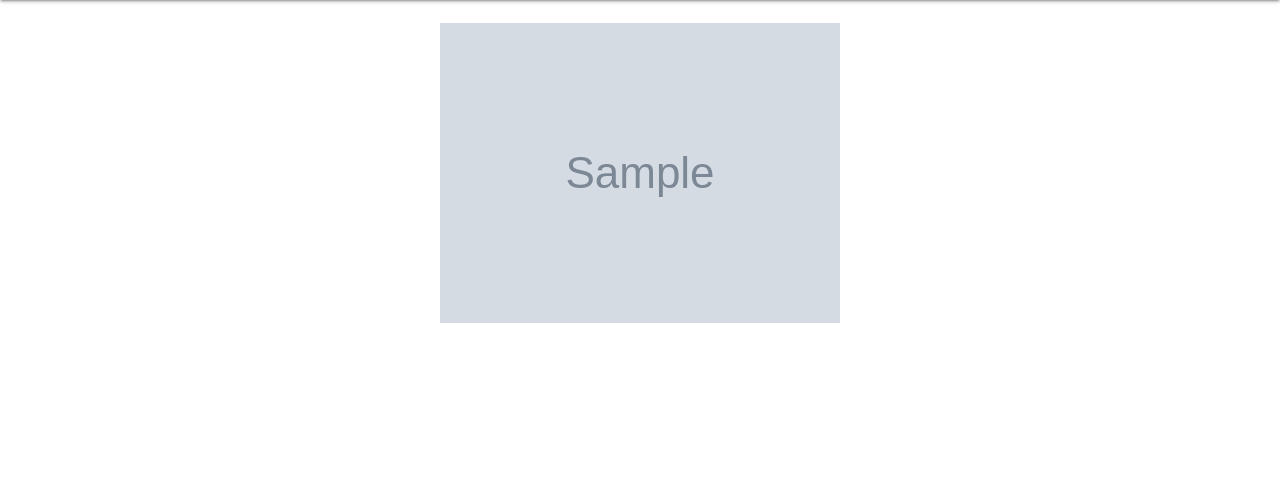
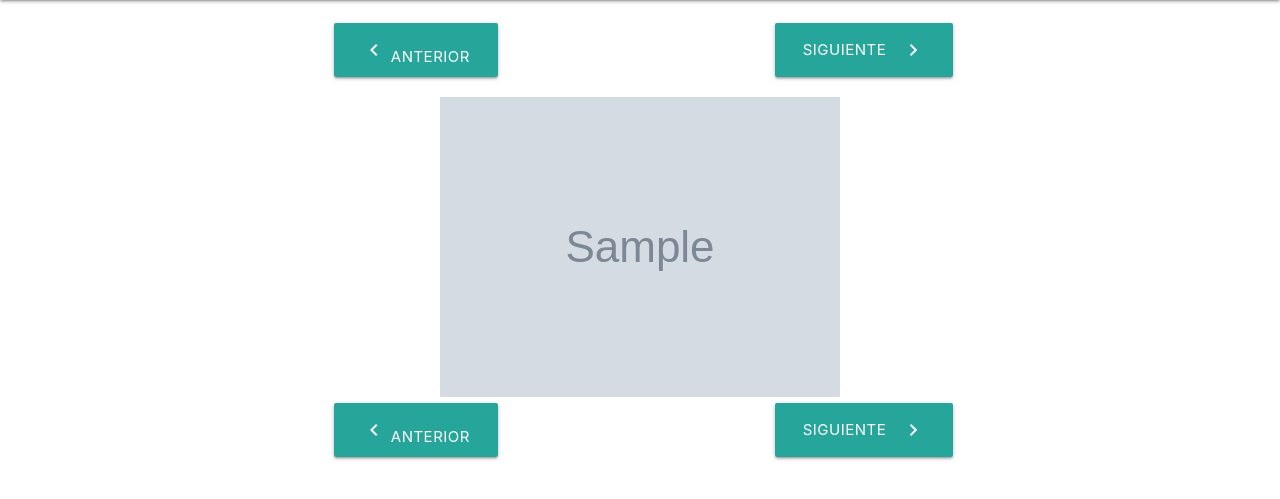
Before and after one commit to ManmadeArc/AnimeManga-App, a Flask app: template Templates/cascade.jinja in a window 1280 px wide. Shown: the part 64-563 px from the top of the page. Run offline with Flask 2, Linux system fonts and the light colour scheme; the template is opened without the code that fills it: most values are stand-ins (such as "Sample title", 1, 10 or a date in 2020); grey boxes marked "Sample" are stand-in pictures; some libraries are stand-ins or nearby versions.

Commit message:
Now you can navigate trough chapter with previous and next buttons

```diff
--- a/Templates/cascade.jinja
+++ b/Templates/cascade.jinja
@@ -6,6 +6,23 @@
   <div class="container center-align">
 
             <h4></h4>
+            <div class="row ">
+                <div class = "col s6">
+                    {% if idx[2] == chapters_size  %}
+                        <a class="waves-effect waves-light btn-large  disabled {{actual.accent}}" >  <i class="material-icons">navigate_before</i> Anterior</a>
+                    {%else%}
+                        <a class="waves-effect waves-light btn-large {{actual.accent}}" href ="/Manga/Read/{{idx[2]}}/{{chapters[idx[2]].link}}">  <i class="material-icons">navigate_before</i> Anterior</a>
+                    {% endif%}
+                </div>
+                <div class = "col s6">
+                    {% if idx[1] == 0 %}
+                        <a class="waves-effect waves-light btn-large disabled {{actual.accent}}" >  <i class="material-icons right">navigate_next</i> Siguiente</a>
+                    {% else %}
+                        <a class="waves-effect waves-light btn-large {{actual.accent}}" href="/Manga/Read/{{idx[0]}}/{{chapters[idx[0]].link}}">  <i class="material-icons right">navigate_next</i> Siguiente</a>
+                    {% endif %}
+
+                </div>
+            </div>
 
             {% for img in images  %}
 
@@ -16,7 +33,23 @@
 
             {% endfor %}
 
+            <div class="row ">
+                <div class = "col s6">
+                    {% if idx[2] == chapters_size  %}
+                        <a class="waves-effect waves-light btn-large  disabled {{actual.accent}}" >  <i class="material-icons">navigate_before</i> Anterior</a>
+                    {%else%}
+                        <a class="waves-effect waves-light btn-large {{actual.accent}}" href ="/Manga/Read/{{idx[2]}}/{{chapters[idx[2]].link}}">  <i class="material-icons">navigate_before</i> Anterior</a>
+                    {% endif%}
+                </div>
+                <div class = "col s6">
+                    {% if idx[1] == 0 %}
+                        <a class="waves-effect waves-light btn-large disabled {{actual.accent}}" >  <i class="material-icons right">navigate_next</i> Siguiente</a>
+                    {% else %}
+                        <a class="waves-effect waves-light btn-large {{actual.accent}}" href="/Manga/Read/{{idx[0]}}/{{chapters[idx[0]].link}}">  <i class="material-icons right">navigate_next</i> Siguiente</a>
+                    {% endif %}
 
+                </div>
+            </div>
 
 
     </div>
--- a/Templates/manga_epi_list.jinja
+++ b/Templates/manga_epi_list.jinja
@@ -6,10 +6,10 @@
         <div class= "center-align">
             <h4>Lista de Episodios</h4>
 
-            {% for chapter in chapters  %}
+            {% for index,chapter in chapters  %}
 
 
-                <a href="/Manga/Read/{{chapter.link}}" class="{{actual.text_color}}">
+                <a href="/Manga/Read/{{index}}/{{chapter.link}}" class="{{actual.text_color}}">
 
                 <div class="col s12 m7">
                     <div class="card horizontal">
--- a/db.py
+++ b/db.py
@@ -46,7 +46,7 @@ def add_manga(title, img, link):
     with open('default.json','r+') as file:
         data = json.load(file)
         anime={}
-        anime["poster"]=img
+        anime["img"]=img
         anime["title"]=title
         anime['link']=link
         data["Manga"].append(anime)
--- a/main.py
+++ b/main.py
@@ -143,16 +143,17 @@ def manga_episodes(url):
     url=unquote(url)
     Manga.get_episodes(url)
 
-    return render_template("manga_epi_list.jinja", chapters=Manga.Episodes,
+    return render_template("manga_epi_list.jinja", chapters=enumerate(Manga.Episodes),
                             actual=db.get_theme_data())
 
-@app.route("/Manga/Read/<path:url>")
-def read_chapter(url):
+@app.route("/Manga/Read/<int:index>/<path:url>")
+def read_chapter(index,url):
     global Manga
     Manga.get_chapter_info(url)
 
-    return render_template("cascade.jinja", images=Manga.pictures,
-                            actual=db.get_theme_data())
+    return render_template("cascade.jinja", images=Manga.pictures, idx=[index-1,index,index+1],
+                            actual=db.get_theme_data(), chapters=Manga.Episodes,
+                            chapters_size=len(Manga.Episodes))
 
 @app.route("/Manga/Search")
 def manga_search():
```
Also changed, not shown: default.json (+14 -0 lines), Templates/main.jinja (indentation only).
